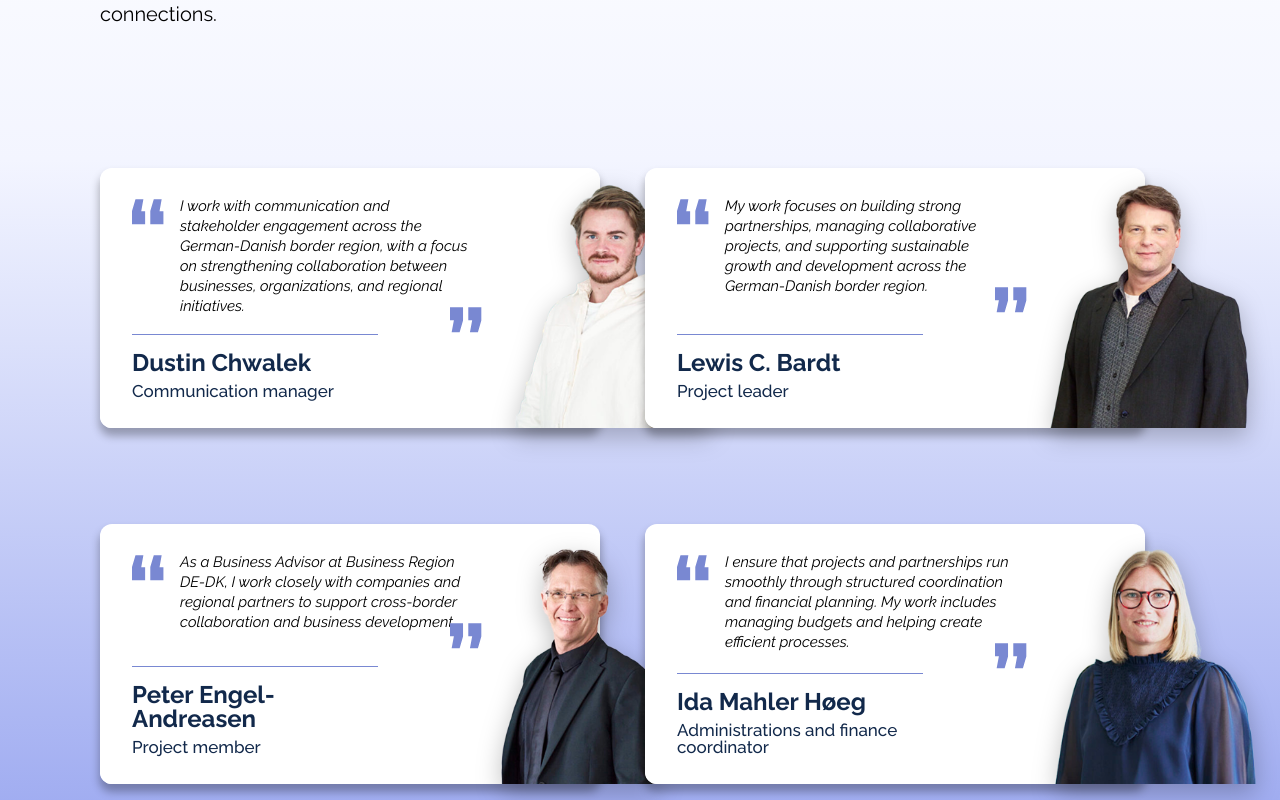
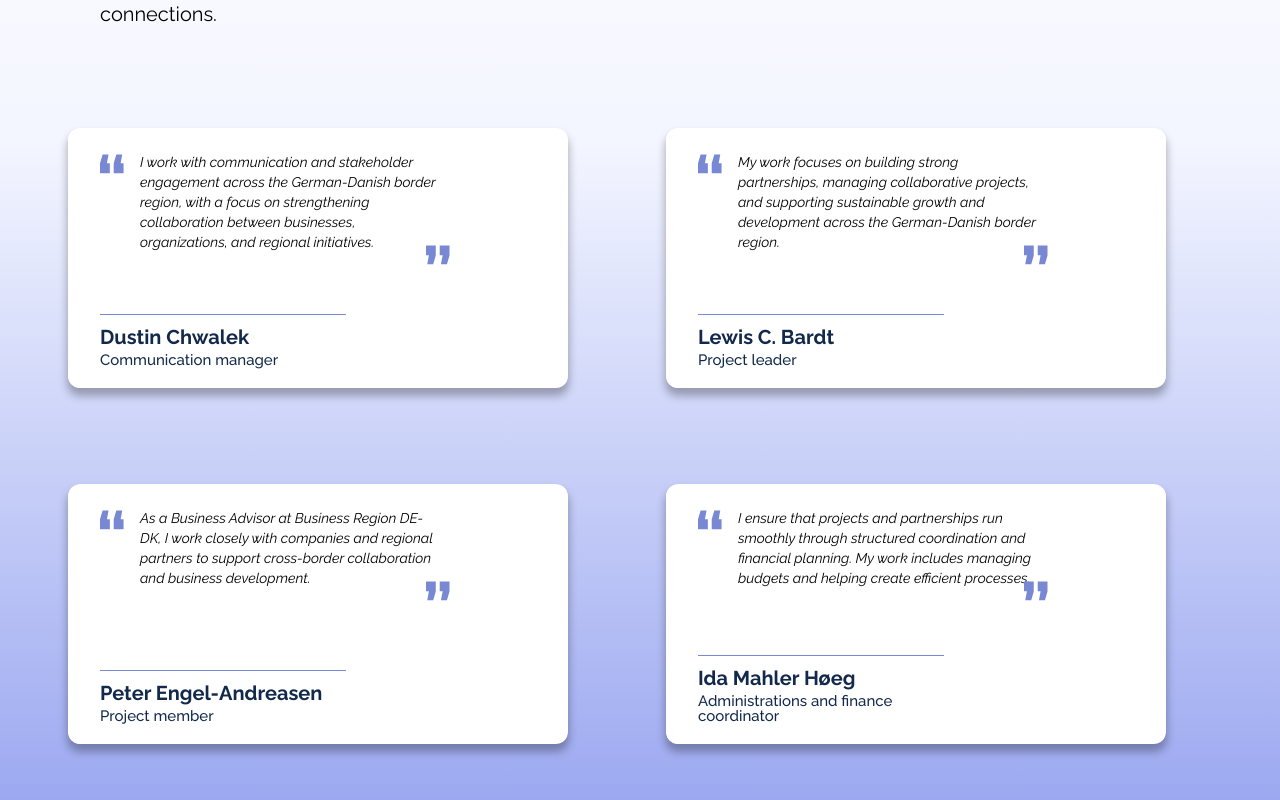
Before and after one commit to Patricia-P-G/Business-Region-Website, a Vue app: page /about in a window 1280 px wide. Shown: the part 3020-3820 px from the top of the page. Built offline with nearby package versions, Linux system fonts and the light colour scheme.

Commit message:
professional guidance

```diff
--- a/src/views/aboutComponents/ProfessionalGuidanceView.vue
+++ b/src/views/aboutComponents/ProfessionalGuidanceView.vue
@@ -1,19 +1,28 @@
 <template>
   <section
     class="relative w-full overflow-hidden bg-[linear-gradient(to_bottom,#FFFFFF_0%,#F3F5FF_35%,#9BA8F0_100%)] py-16"
-  >
-    <div class="mx-auto px-12 sm:px-6 lg:px-25">
-      <!-- TITLE -->
+    aria-labelledby="guidance-title" aria-describedby="guidance-description" itemscope itemtype="https://schema.org/Organization">
+
+    <div class="mx-auto max-w-[1600px] px-4 sm:px-6 lg:px-25">
+
       <div>
-        <div class="col-start-1 col-end-8 pt-10">
-          <h1 class="uppercase text-4xl font-semibold tracking-tight text-black">
+        <div class="pt-6 text-center lg:col-start-1 lg:col-end-8 lg:pt-10 lg:text-left">
+          <h1
+            id="guidance-title"
+            class="text-2xl font-semibold uppercase tracking-tight text-black xs:text-3xl lg:text-4xl"
+            itemprop="name"
+          >
             Receive a professional guidance
           </h1>
         </div>
 
-        <hr class="border-primary pt-4 border-0 border-b-[3px]" />
+        <hr class="border-primary pt-4 border-0 border-b-[3px]" aria-hidden="true" />
 
-        <p class="max-w-6xl pb-15 pt-5 text-xl leading-7 text-black">
+        <p
+          id="guidance-description"
+          class="max-w-6xl pb-5 pt-5 text-base leading-6 text-black text-center sm:text-lg lg:text-left lg:text-xl lg:leading-7"
+          itemprop="description"
+        >
           Our
           <span class="uppercase">advisors</span>
           bring together regional expertise, cross-border business knowledge,
@@ -21,44 +30,65 @@
         </p>
       </div>
 
-      <!-- CARDS -->
-      <div class="mt-20 grid grid-cols-12 gap-y-24">
-        <div
-          v-for="person in people"
+      <div
+        class="mt-12 flex flex-col items-center gap-y-16 gap-x-6 transition-all duration-500 ease-in-out
+               md:grid md:grid-cols-2 lg:grid-cols-12 lg:mt-20 lg:gap-y-24"
+        aria-label="Professional advisors"
+      >
+        <article
+          v-for="(person, index) in people"
           :key="person.name"
+          @click="toggleFlip(index)"
+          @keydown.enter="toggleFlip(index)"
+          tabindex="0"
+          :role="'button'"
+          :aria-expanded="person.isFlipped"
           :class="[
-            'group relative h-[260px] w-[500px] [perspective:1000px]',
+            /* Base settings with smooth transition-all for fluid scaling */
+            'group relative w-full [perspective:1000px] cursor-pointer outline-none focus-visible:ring-2 focus-visible:ring-primary focus-visible:ring-offset-4 rounded-[12px] transition-all duration-500 ease-in-out justify-self-center',
+
+            /* Height scaling across breakpoints */
+            'h-[260px] max-[1200px]:h-[230px] xs:max-[1200px]:h-[220px]',
+
+            /* Width scaling: Auto fluid width for the 2-column grid system under 1023px, max cap on desktop views */
+            'min-[1201px]:w-[500px] max-[1200px]:max-w-[440px] max-[1023px]:max-w-[460px]',
+
+            /* Columns span configurations matching 12-grid standard desktop specs */
             person.side === 'left'
-              ? 'col-start-1 col-end-6'
-              : 'col-start-7 col-end-13'
+              ? 'lg:col-start-1 lg:col-end-6'
+              : 'lg:col-start-7 lg:col-end-13'
           ]"
+          itemscope
+          itemtype="https://schema.org/Person"
         >
-          <!-- FLIP CONTAINER -->
+          <meta itemprop="name" :content="person.name" />
+          <meta itemprop="jobTitle" :content="person.role" />
+          <meta itemprop="email" :content="person.email" />
+          <meta itemprop="telephone" :content="person.phone" />
+
           <div
-            class="relative h-full w-full rounded-[12px]
-                   transition-transform duration-700 ease-in-out
-                   [transform-style:preserve-3d]
-                   group-hover:[transform:rotateY(180deg)]"
+            :class="[
+              'relative h-full w-full rounded-[12px] transition-transform duration-700 ease-in-out [transform-style:preserve-3d] motion-reduce:transition-none',
+              person.isFlipped ? '[transform:rotateY(180deg)]' : '[transform:none]'
+            ]"
           >
-            <!-- FRONT -->
             <div
-              class="absolute inset-0 overflow-visible rounded-[12px]
+              class="absolute inset-0 max-[1400px]:overflow-hidden min-[1401px]:overflow-visible rounded-[12px]
                      shadow-[0px_7.08px_8.68px_0.89px_rgba(0,0,0,0.29)]
                      [backface-visibility:hidden]"
             >
               <div
                 class="relative h-full w-full overflow-hidden rounded-[12px] bg-white"
               >
-                <!-- TEXT -->
-                <div class="absolute left-8 top-7 max-w-[340px]">
+                <div class="absolute left-6 top-5 max-w-[85%] xs:left-8 xs:top-6 lg:max-w-[340px]">
                   <img
                     src="@/assets/quotes up.svg"
                     alt=""
                     aria-hidden="true"
-                    class="absolute left-0 top-0 h-8 w-8"
+                    class="absolute left-0 top-0 h-5 w-5 xs:h-6 xs:w-6 transition-all duration-500"
                   />
 
-                  <p class="pl-12 text-[15px] italic leading-5 text-black">
+                  <p class="pl-7 text-xs italic leading-4 text-black xs:pl-10 lg:text-[14px] lg:leading-5 transition-all duration-500" itemprop="description">
                     {{ person.quote }}
                   </p>
 
@@ -66,135 +96,151 @@
                     src="@/assets/quotes down.svg"
                     alt=""
                     aria-hidden="true"
-                    class="absolute bottom-[-20px] right-[-10px] h-8 w-8"
+                    class="absolute bottom-[-12px] right-[-5px] h-5 w-5 xs:bottom-[-15px] xs:right-[-10px] xs:h-6 xs:w-6 transition-all duration-500"
                   />
                 </div>
 
-                <!-- BOTTOM INFO -->
                 <div
-                  class="absolute bottom-0 left-0 w-[62%] bg-white px-8 pb-7 pt-4"
+                  class="absolute bottom-0 left-0 w-full bg-white px-6 pb-5 pt-2 xs:px-8 xs:pb-5 xs:pt-3 max-[1399px]:w-full lg:w-[62%] transition-all duration-500"
                 >
-                  <hr class="border-[#7988D2] pb-4" />
+                  <hr class="border-[#7988D2] pb-2 xs:pb-3" aria-hidden="true" />
 
-                  <h3
-                    class="text-2xl font-bold leading-none text-[#12294B]"
+                  <h2
+                    class="text-base font-bold leading-none text-[#12294B] xs:text-lg lg:text-xl transition-all duration-500"
                   >
                     {{ person.name }}
-                  </h3>
+                  </h2>
 
                   <p
-                    class="pt-2 text-[17px] font-medium leading-none text-[#12294B]"
+                    class="mt-1 text-[13px] font-medium leading-tight text-[#12294B] xs:mt-1.5 xs:text-[14px] lg:text-[15px] lg:leading-none transition-all duration-500"
                   >
                     {{ person.role }}
                   </p>
                 </div>
               </div>
 
-              <!-- PERSON IMAGE -->
               <img
                 :src="person.image"
-                :alt="person.name"
-                class="pointer-events-none absolute bottom-0 right-[-130px] z-10 h-[305px]
-                       drop-shadow-[0px_8px_12px_rgba(0,0,0,0.25)]"
+                :alt="`${person.name}, ${person.role}`"
+                class="pointer-events-none absolute bottom-0 z-10 drop-shadow-[0px_8px_12px_rgba(0,0,0,0.25)] transition-all duration-500
+                       max-[1399px]:hidden
+                       lg:max-[1400px]:right-0 lg:max-[1400px]:h-[240px]
+                       min-[1401px]:right-[-130px] min-[1401px]:h-[305px]"
+                loading="lazy"
+                itemprop="image"
               />
             </div>
 
-            <!-- BACK -->
-            <div
-              class="absolute inset-0 overflow-visible rounded-[12px] bg-white
-                     shadow-[0px_7.08px_8.68px_0.89px_rgba(0,0,0,0.29)]
-                     [transform:rotateY(180deg)]
-                     [backface-visibility:hidden]"
+            <div class="absolute inset-0 max-[1400px]:overflow-hidden min-[1401px]:overflow-visible rounded-[12px] bg-white
+                       shadow-[0px_7.08px_8.68px_0.89px_rgba(0,0,0,0.29)]
+                       [transform:rotateY(180deg)]
+                       [backface-visibility:hidden]"
+              aria-label="Contact information"
             >
-              <!-- INFO -->
-              <div class="absolute left-6 top-5 z-30 text-black">
-                <div class="flex gap-8 text-[17px]">
-                  <div class="space-y-2 font-bold">
-                    <p>Email:</p>
-                    <p>Phone:</p>
+              <div class="absolute left-5 top-5 z-30 text-black xs:left-6 max-[1200px]:top-4 transition-all duration-500">
+                <dl class="flex gap-4 text-xs xs:gap-6 lg:text-[15px] transition-all duration-500">
+                  <div class="font-bold">
+                    <dt class="pb-1">Email:</dt>
+                    <dt>Phone:</dt>
                   </div>
 
-                  <div class="space-y-5">
-                    <p>{{ person.email }}</p>
-                    <p>{{ person.phone }}</p>
+                  <div>
+                    <dd class="pb-1">
+                      <a
+                        :href="`mailto:${person.email}`"
+                        @click.stop
+                        class="block break-all focus:outline-none focus-visible:ring-2 focus-visible:ring-primary focus-visible:ring-offset-2"
+                        :aria-label="`Email ${person.name} at ${person.email}`"
+                      >
+                        {{ person.email }}
+                      </a>
+                    </dd>
+
+                    <dd>
+                      <a
+                        :href="`tel:${person.phone.replaceAll(' ', '')}`"
+                        @click.stop
+                        class="focus:outline-none focus-visible:ring-2 focus-visible:ring-primary focus-visible:ring-offset-2"
+                        :aria-label="`Call ${person.name} at ${person.phone}`"
+                      >
+                        {{ person.phone }}
+                      </a>
+                    </dd>
                   </div>
-                </div>
+                </dl>
 
-                <!-- SOCIALS -->
-                <div class="pt-4">
-                  <p class="pb-2 text-[17px] font-bold">
+                <div class="pt-2 xs:pt-3">
+                  <p class="pb-1.5 text-xs font-bold lg:text-[15px] transition-all duration-500">
                     Share business card
                   </p>
 
-                  <div class="flex items-center gap-4">
-                    <!-- FACEBOOK -->
+                  <div class="flex items-center gap-3">
                     <a
                       :href="person.facebook"
+                      @click.stop
                       target="_blank"
                       rel="noopener noreferrer"
-                      class="relative z-40 inline-flex h-7 w-7 cursor-pointer
-                             transition-transform duration-300 hover:scale-110"
+                      class="relative z-40 inline-flex h-6 w-6 cursor-pointer
+                             transition-transform duration-300 hover:scale-110
+                             focus:outline-none focus-visible:ring-2 focus-visible:ring-primary focus-visible:ring-offset-2"
+                      :aria-label="`Open ${person.name}'s Facebook profile`"
                     >
-                      <img
-                        src="@/assets/facebook icon.svg"
-                        alt="Facebook"
-                        class="h-7"
-                      />
+                      <img src="@/assets/facebook icon.svg" alt="" aria-hidden="true" class="h-6" />
                     </a>
 
-                    <!-- LINKEDIN -->
                     <a
                       :href="person.linkedin"
+                      @click.stop
                       target="_blank"
                       rel="noopener noreferrer"
-                      class="relative z-40 inline-flex h-7 w-7 cursor-pointer
-                             transition-transform duration-300 hover:scale-110"
+                      class="relative z-40 inline-flex h-6 w-6 cursor-pointer
+                             transition-transform duration-300 hover:scale-110
+                             focus:outline-none focus-visible:ring-2 focus-visible:ring-primary focus-visible:ring-offset-2"
+                      :aria-label="`Open ${person.name}'s LinkedIn profile`"
+                      itemprop="sameAs"
                     >
-                      <img
-                        src="@/assets/linkedin icon.svg"
-                        alt="LinkedIn"
-                        class="h-7"
-                      />
+                      <img src="@/assets/linkedin icon.svg" alt="" aria-hidden="true" class="h-6" />
                     </a>
                   </div>
                 </div>
               </div>
 
-              <!-- BOTTOM BAR -->
-              <div
-                class="absolute bottom-0 left-0 h-[86px] w-full rounded-[12px] bg-[#7988D2] px-6 pt-4 text-white"
-              >
-                <h3 class="text-2xl font-bold leading-none">
+              <div class="absolute bottom-0 left-0 h-[76px] w-full rounded-[12px] bg-[#7988D2] px-5 pt-3 text-white xs:px-6 transition-all duration-500">
+                <h2 class="text-base font-bold leading-none xs:text-lg lg:text-xl transition-all duration-500">
                   {{ person.name }}
-                </h3>
-
-                <p class="mt-3 text-[18px]">
+                </h2>
+                <p class="mt-1.5 text-xs font-medium leading-tight lg:text-[15px] lg:leading-none transition-all duration-500">
                   {{ person.role }}
                 </p>
               </div>
 
-              <!-- PERSON IMAGE -->
               <img
                 :src="person.image"
-                :alt="person.name"
-                class="pointer-events-none absolute bottom-0 right-[-70px] z-20 h-[300px]
-                       drop-shadow-[0px_8px_12px_rgba(0,0,0,0.25)]"
+                :alt="`${person.name}, ${person.role}`"
+                class="pointer-events-none absolute bottom-0 z-20 drop-shadow-[0px_8px_12px_rgba(0,0,0,0.25)] transition-all duration-500
+                       max-[1023px]:right-[-25px] max-[1023px]:h-[180px] xs:max-[1023px]:h-[195px]
+                       lg:max-[1200px]:right-[-20px] lg:max-[1200px]:h-[210px]
+                       lg:max-[1400px]:right-0 lg:max-[1400px]:h-[240px]
+                       min-[1401px]:right-[-70px] min-[1401px]:h-[300px]"
+                loading="lazy"
               />
             </div>
+
           </div>
-        </div>
+        </article>
       </div>
     </div>
   </section>
 </template>
 
 <script setup>
+import { ref } from 'vue'
 import dustin from '@/assets/about us/dustin.png'
 import lewis from '@/assets/about us/lewis.png'
 import peter from '@/assets/about us/peter.png'
 import ida from '@/assets/about us/ida.png'
 
-const people = [
+const people = ref([
   {
     name: 'Dustin Chwalek',
     role: 'Communication manager',
@@ -204,10 +250,10 @@ const people = [
     linkedin: 'https://linkedin.com/in/dustin',
     image: dustin,
     side: 'left',
+    isFlipped: false,
     quote:
       'I work with communication and stakeholder engagement across the German-Danish border region, with a focus on strengthening collaboration between businesses, organizations, and regional initiatives.'
   },
-
   {
     name: 'Lewis C. Bardt',
     role: 'Project leader',
@@ -217,10 +263,10 @@ const people = [
     linkedin: 'https://linkedin.com/in/lewis',
     image: lewis,
     side: 'right',
+    isFlipped: false,
     quote:
       'My work focuses on building strong partnerships, managing collaborative projects, and supporting sustainable growth and development across the German-Danish border region.'
   },
-
   {
     name: 'Peter Engel-Andreasen',
     role: 'Project member',
@@ -230,10 +276,10 @@ const people = [
     linkedin: 'https://linkedin.com/in/peter',
     image: peter,
     side: 'left',
+    isFlipped: false,
     quote:
       'As a Business Advisor at Business Region DE-DK, I work closely with companies and regional partners to support cross-border collaboration and business development.'
   },
-
   {
     name: 'Ida Mahler Høeg',
     role: 'Administrations and finance coordinator',
@@ -243,8 +289,13 @@ const people = [
     linkedin: 'https://linkedin.com/in/ida',
     image: ida,
     side: 'right',
+    isFlipped: false,
     quote:
       'I ensure that projects and partnerships run smoothly through structured coordination and financial planning. My work includes managing budgets and helping create efficient processes.'
   }
-]
+])
+
+const toggleFlip = (index) => {
+  people.value[index].isFlipped = !people.value[index].isFlipped
+}
 </script>
```
